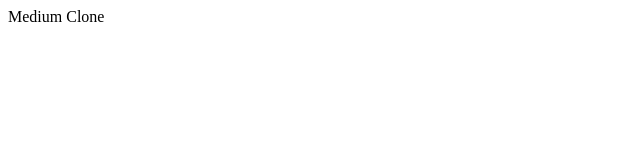
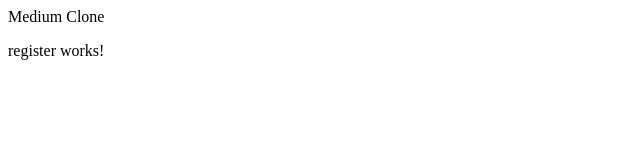
Before and after one commit to Belchenkov/medium_clone_angular, an Angular app: page /register in a window 1280 px wide. Before the commit this address led to /. Shown: the top 160 px of the page, without its empty margins (0-640 px from the left). Built offline with nearby package versions, Linux system fonts and the light colour scheme.

Commit message:
Register Module

```diff
--- a/src/app/app.component.html
+++ b/src/app/app.component.html
@@ -1 +1,3 @@
 <div>Medium Clone</div>
+
+<router-outlet></router-outlet>
--- /dev/null
+++ b/src/app/auth/auth.component.html
@@ -0,0 +1 @@
+<p>auth works!</p>
--- /dev/null
+++ b/src/app/auth/auth.component.ts
@@ -0,0 +1,15 @@
+import { Component, OnInit } from '@angular/core';
+
+@Component({
+  selector: 'app-auth',
+  templateUrl: './auth.component.html',
+  styleUrls: ['./auth.component.scss']
+})
+export class AuthComponent implements OnInit {
+
+  constructor() { }
+
+  ngOnInit() {
+  }
+
+}
--- /dev/null
+++ b/src/app/auth/components/register/register.component.html
@@ -0,0 +1 @@
+<p>register works!</p>
--- /dev/null
+++ b/src/app/auth/components/register/register.component.ts
@@ -0,0 +1,15 @@
+import { Component, OnInit } from '@angular/core';
+
+@Component({
+  selector: 'app-register',
+  templateUrl: './register.component.html',
+  styleUrls: ['./register.component.scss']
+})
+export class RegisterComponent implements OnInit {
+
+  constructor() { }
+
+  ngOnInit() {
+  }
+
+}
```
Also changed, not shown: src/app/app.module.ts (+6 -2 lines), src/app/auth/auth.module.ts (added, +18 -0 lines), src/app/auth/auth.component.scss (added), src/app/auth/components/register/register.component.scss (added).
